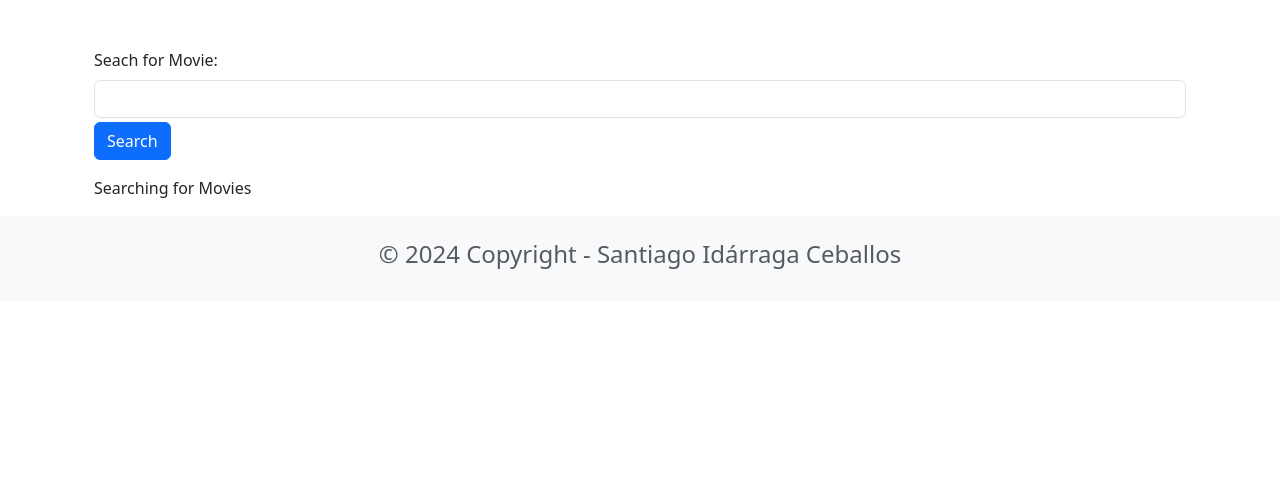
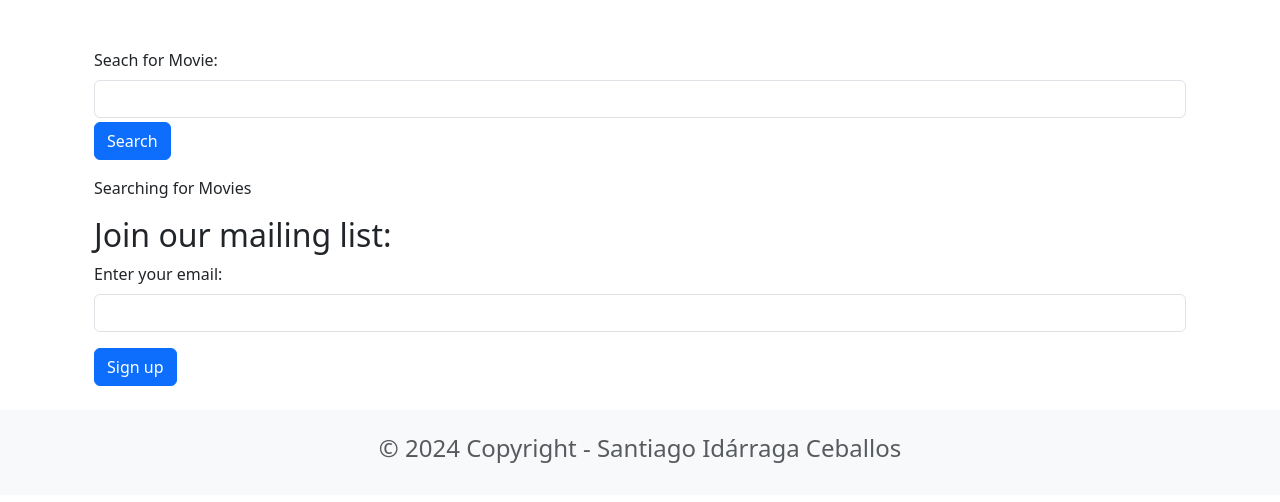
Before and after one commit to sidarragac/PI1-T1y2, a Django app: template movie/templates/home.html in a window 1280 px wide. Shown: the part 56-558 px from the top of the page. Run offline with Django 3.2, Linux system fonts and the light colour scheme; the template is opened without the code that fills it, so the values that code supplies are empty.

Commit message:
Added signup form

```diff
--- a/movie/templates/home.html
+++ b/movie/templates/home.html
@@ -34,6 +34,15 @@
                 </div>
             {% endfor %}
         </div>
+        <br>
+        <h2>Join our mailing list:</h2>
+        <form action="{% url 'signup' %}">
+            <div class="mb-3">
+                <label for="email" class="form-label">Enter your email: </label>
+                <input type="email" name="email" class="form-control">
+            </div>
+            <button type="submit" class="btn btn-primary">Sign up</button>
+        </form>
     </div>
 </body>
 {% endblock content %}
```
